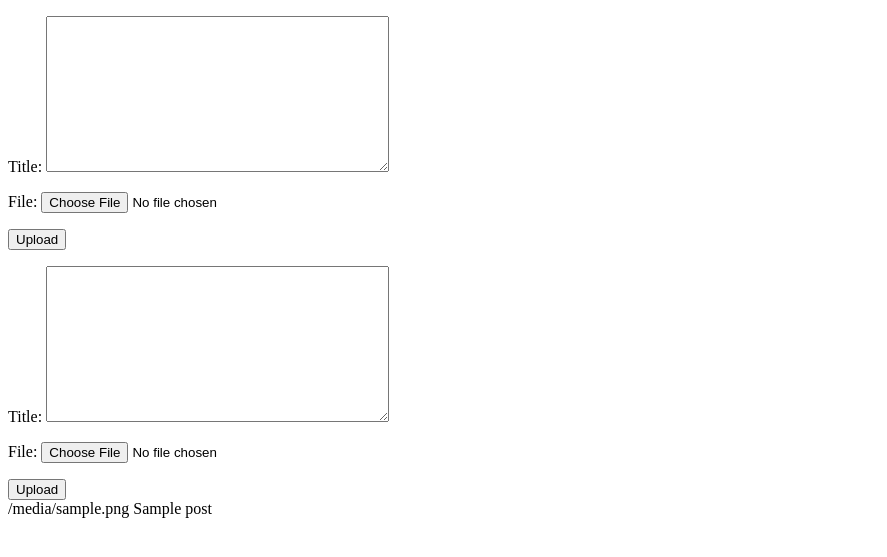
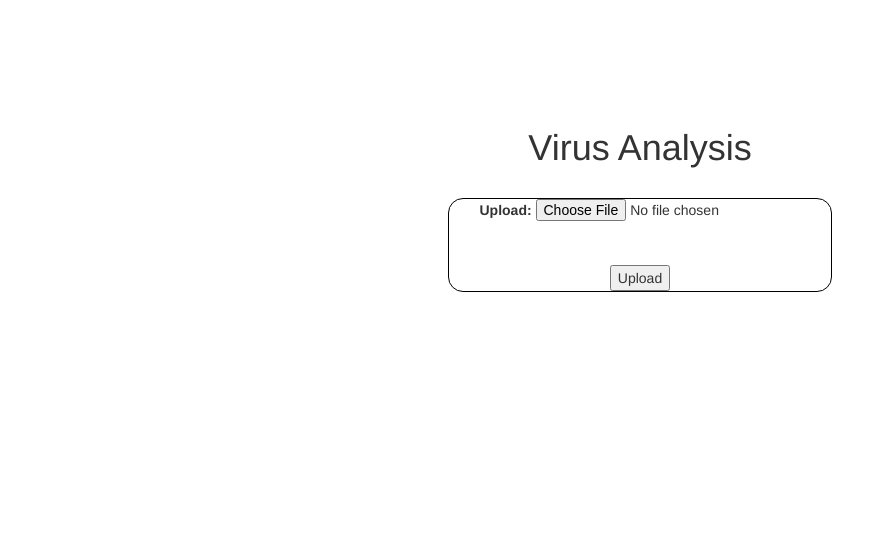
Before and after one commit to tlatkdgus1/DaemaTotal, a Django app: template analysis/templates/analysisHTML/index.html in a window 1280 px wide. Shown: the top 557 px of the page, without its empty margins (0-887 px from the left). Run offline with Django 3.2, Linux system fonts and the light colour scheme; tables that the repository leaves empty hold one stand-in row (values such as "Sample post"); the template is opened without the code that fills it: values that come from a table or form of the project are taken from there, most other values are stand-ins (such as "Sample title", 1, 10 or a date in 2020); some libraries are stand-ins or nearby versions.

Commit message:
upload form edit

```diff
--- a/analysis/forms.py
+++ b/analysis/forms.py
@@ -4,4 +4,7 @@ from .models import VirusModel
 class UploadFileForm(forms.ModelForm):
     class Meta:
         model = VirusModel
-        fields = ('title', 'file')
+        fields = ('file',)
+        labels = {
+            'file': 'Upload',
+        }
--- a/analysis/models.py
+++ b/analysis/models.py
@@ -1,5 +1,4 @@
 from django.db import models
 
 class VirusModel(models.Model):
-    title = models.TextField(default='')
     file = models.FileField(null=True,upload_to='file/')
--- /dev/null
+++ b/analysis/static/css/style.css
@@ -0,0 +1,24 @@
+html, body, #upload {
+    margin: 0;
+    padding: 0;
+}
+
+#upload {
+  align-items: center;
+  justify-content: center;
+}
+
+#select_file {
+    border: 1px solid  black;
+    width: 30%;
+    height: 10%;
+    margin:30px;
+    border-radius: 15px;
+    text-align: center;
+    margin-left: auto;
+    margin-right: auto;
+
+}
+input[type=file] {
+    display: inline-block !important;
+}
--- a/analysis/templates/analysisHTML/index.html
+++ b/analysis/templates/analysisHTML/index.html
@@ -2,15 +2,23 @@
 <!DOCTYPE html>
 <html lang="en">
 <head>
+    <link rel="stylesheet" href="{% static 'css/style.css' %}">
+    <link rel="stylesheet" href="//maxcdn.bootstrapcdn.com/bootstrap/3.2.0/css/bootstrap.min.css">
+<link rel="stylesheet" href="//maxcdn.bootstrapcdn.com/bootstrap/3.2.0/css/bootstrap-theme.min.css">
     <meta charset="UTF-8">
-    <title>Title</title>
+    <title>Virus Analysis</title>
 </head>
 <body>
-    <form method="post" enctype="multipart/form-data" novalidate>
-        {% csrf_token %}
-        {{  form.as_p }}
-        <button type="submit">Upload</button>
+
+    <h1 style="text-align: center; margin-top: 10%">Virus Analysis</h1>
+<div class="upload" id="upload">
+    <form method="post" enctype="multipart/form-data" novalidate ></form>{% csrf_token %}
+        <div id="select_file">
+            {{ form.as_p }}
+            </br>
+            <button type="submit" style="margin-top: 10px">Upload</button>
+        </div>
     </form>
-{% include "analysisHTML/upload.html" %}
+</div>
 </body>
 </html>
--- a/analysis/templates/analysisHTML/upload.html
+++ /dev/null
@@ -1,17 +0,0 @@
-{% load staticfiles %}
-<!DOCTYPE html>
-<html lang="en">
-<head>
-    <meta charset="UTF-8">
-    <title>Title</title>
-</head>
-<body>
-    <form method="post" enctype="multipart/form-data" novalidate>
-        {% csrf_token %}
-        {{  form.as_p }}
-        <button type="submit">Upload</button>
-    </form>
-    {{ files }}
-    {{ post }}
-</body>
-</html>
--- a/analysis/urls.py
+++ b/analysis/urls.py
@@ -6,7 +6,7 @@ from django.conf import settings
 
 urlpatterns = [
     # url(r'^media/(?P<path>.*>$', login_required(serve), {'document_root': settings.MEDIA_ROOT}),
-    url(r'^index/$', views.Index.as_view(), name='index'),
-    url(r'^upload/$', views.UploadVirus.as_view(), name='upload')
+    url(r'^index/$', views.UploadVirus.as_view(), name='index'),
+    #url(r'^upload/$', views.UploadVirus.as_view(), name='upload')
 
 ]
```
Also changed, not shown: analysis/views.py (+5 -16 lines), analysis/migrations/0003_remove_virusmodel_title.py (added), db.sqlite3, media/file/result.PNG (added), 2 other files.
